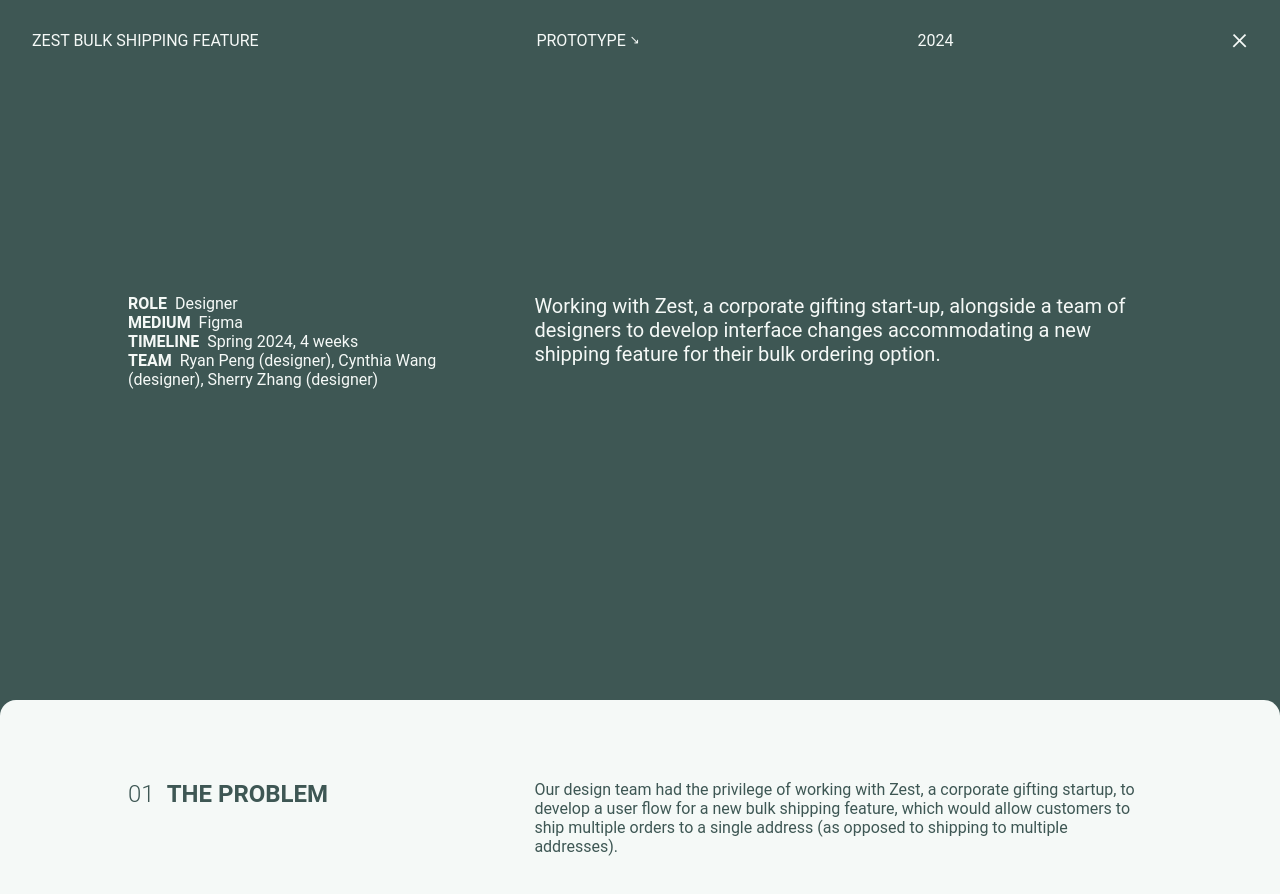
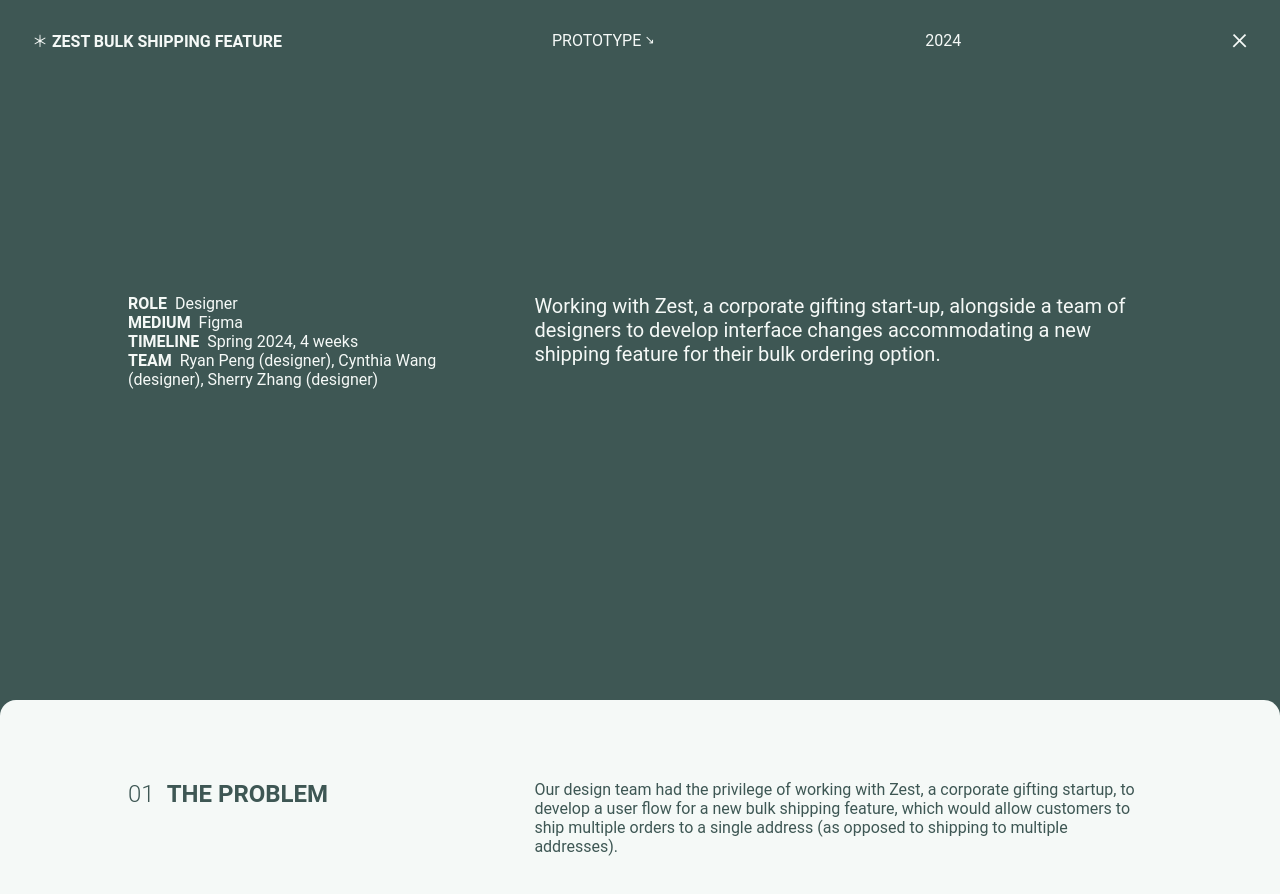
Before and after one commit to huang-tiffany/uiux-portfolio, a plain HTML site: page iterative-design.html in a window 1280 px wide. Shown: the top 894 px of the page. Drawn offline with Linux system fonts and the light colour scheme; grey boxes are pictures that could not be loaded.

Commit message:
feat: h1

```diff
--- a/iterative-design.html
+++ b/iterative-design.html
@@ -8,7 +8,7 @@
   </head>
   <body class="case-study-page">
     <nav>
-      <div>ZEST BULK SHIPPING FEATURE</div>
+      <h1>ZEST BULK SHIPPING FEATURE</h1>
       <a
         href="https://www.figma.com/proto/uLx7EYeexfJLvEnR3FPbgl/Zest-Shipping?page-id=0%3A1&type=design&node-id=183-577&viewport=-3685%2C-2039%2C0.33&t=yhzKT4jqHB8gDjXO-1&scaling=scale-down&starting-point-node-id=183%3A577&show-proto-sidebar=1&mode=design"
         target="_blank"
--- a/styles.css
+++ b/styles.css
@@ -90,6 +90,16 @@ main {
   font-size: 8em;
   margin-bottom: 0.05em;
   line-height: 1em;
+}
+
+.case-study-page h1 {
+  font-size: 1em;
+  font-weight: 600;
+}
+
+.case-study-page h1::before {
+  content: "＊ ";
+  font-weight: 300;
 }
 
 .intro-container h2 {
@@ -253,6 +263,10 @@ a:hover {
   display: flex;
 }
 
+.case-study-page .intro .summary {
+  flex-direction: column;
+}
+
 .case-study-page .intro .metadata {
   min-width: 35%;
   display: inline;
```
Also changed, not shown: development.html (+1 -1 lines), responsive-redesign.html (+2 -2 lines), 2 other files.
